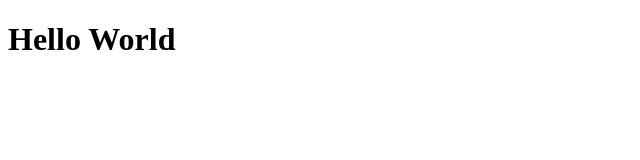
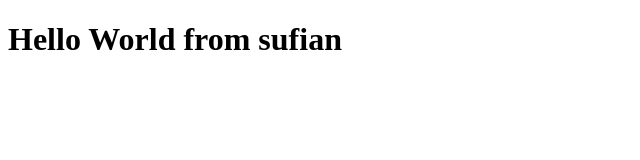
Before and after one commit to SufyanAkram16/BootCamp2020Sample1, a plain HTML site: page index.html in a window 1280 px wide. Shown: the whole page, without its empty margins (0-640 px from the left). Drawn offline with Linux system fonts and the light colour scheme.

Commit message:
updated index.html

```diff
--- a/index.html
+++ b/index.html
@@ -7,6 +7,6 @@
     <title>Bootcamp 2020 class 1</title>
 </head>
 <body>
-    <h1>Hello World</h1>
+    <h1>Hello World from sufian</h1>
 </body>
 </html>
```
